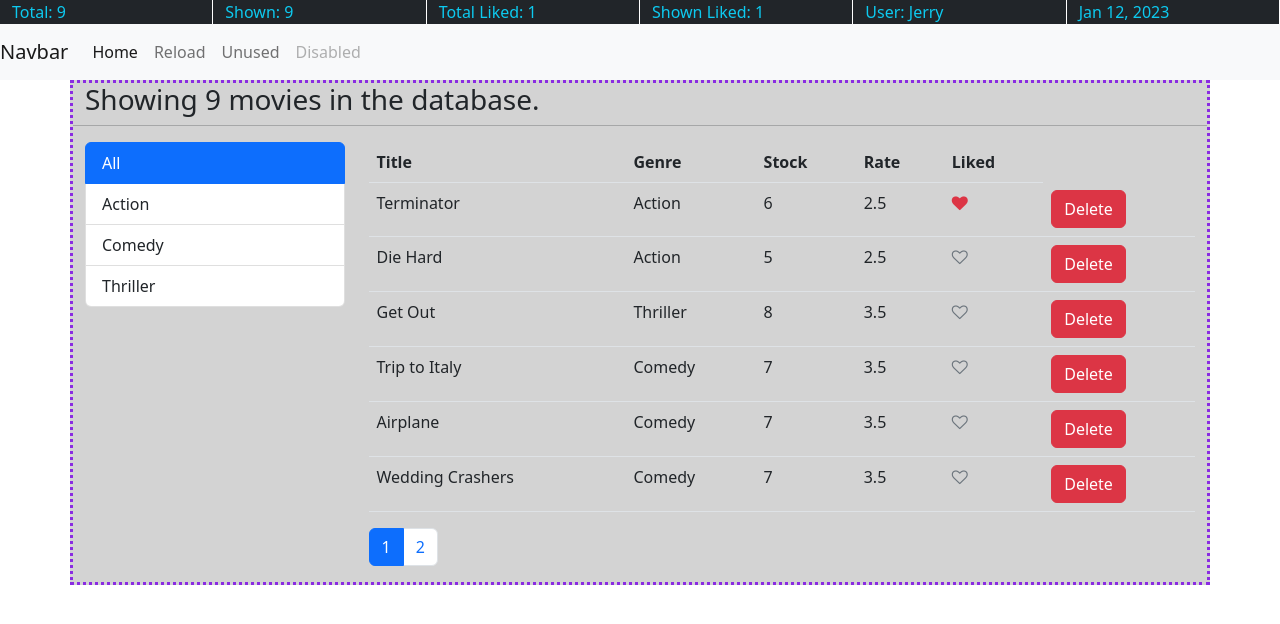
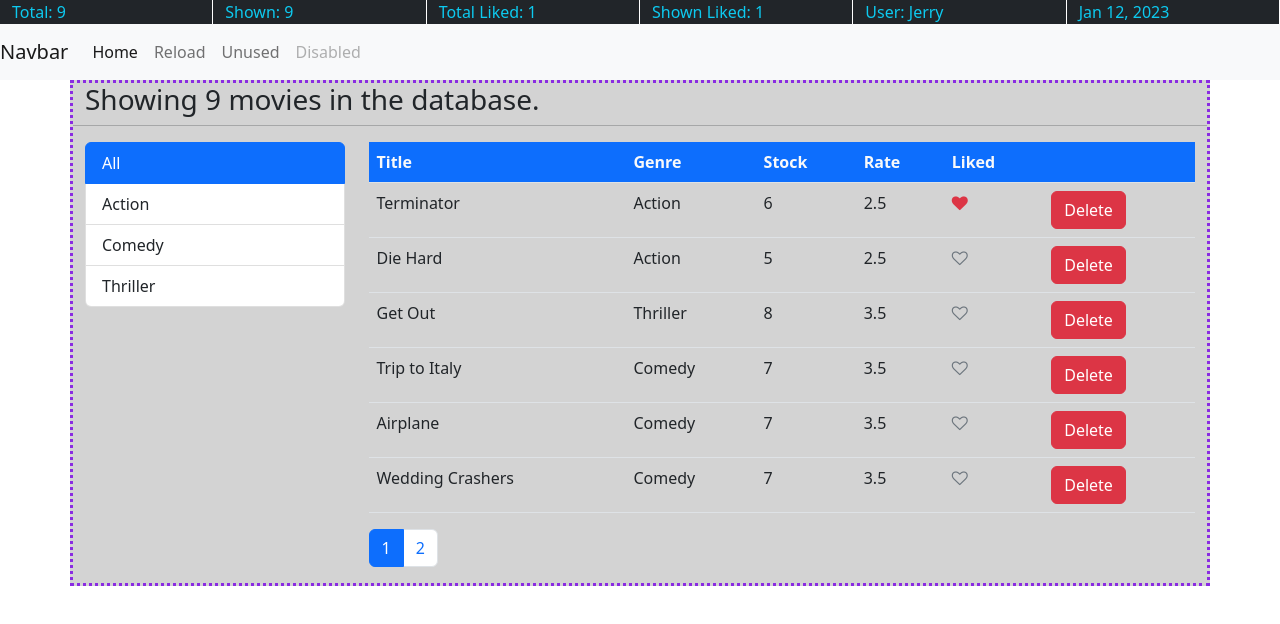
Before and after one commit to JerryHobby/react-playground, a React (Vite) app: page / in a window 1280 px wide. Shown: the top 624 px of the page. Built offline with nearby package versions, Linux system fonts and the light colour scheme.

Commit message:
sort column color

```diff
--- a/src/components/moviestable.jsx
+++ b/src/components/moviestable.jsx
@@ -11,6 +11,7 @@ class MoviesTable extends Component {
         <thead>
           <tr>
             <th
+              className="bg-primary text-light"
               style={{ cursor: 'pointer' }}
               onClick={() => onSort('title', 'asc')}
               scope="col"
@@ -18,6 +19,7 @@ class MoviesTable extends Component {
               Title
             </th>
             <th
+              className="bg-primary text-light"
               style={{ cursor: 'pointer' }}
               onClick={() => onSort('genre.name', 'asc')}
               scope="col"
@@ -25,6 +27,7 @@ class MoviesTable extends Component {
               Genre
             </th>
             <th
+              className="bg-primary text-light"
               style={{ cursor: 'pointer' }}
               onClick={() => onSort('numberInStock', 'asc')}
               scope="col"
@@ -32,6 +35,7 @@ class MoviesTable extends Component {
               Stock
             </th>
             <th
+              className="bg-primary text-light"
               style={{ cursor: 'pointer' }}
               onClick={() => onSort('dailyRentalRate', 'asc')}
               scope="col"
@@ -39,12 +43,17 @@ class MoviesTable extends Component {
               Rate
             </th>
             <th
+              className="bg-primary text-light"
               style={{ cursor: 'pointer' }}
               onClick={() => onSort('liked', 'desc')}
               scope="col"
             >
               Liked
             </th>
+            <th
+              className="bg-primary text-light"
+              scope="col"
+            ></th>
           </tr>
         </thead>
         <tbody>
```
